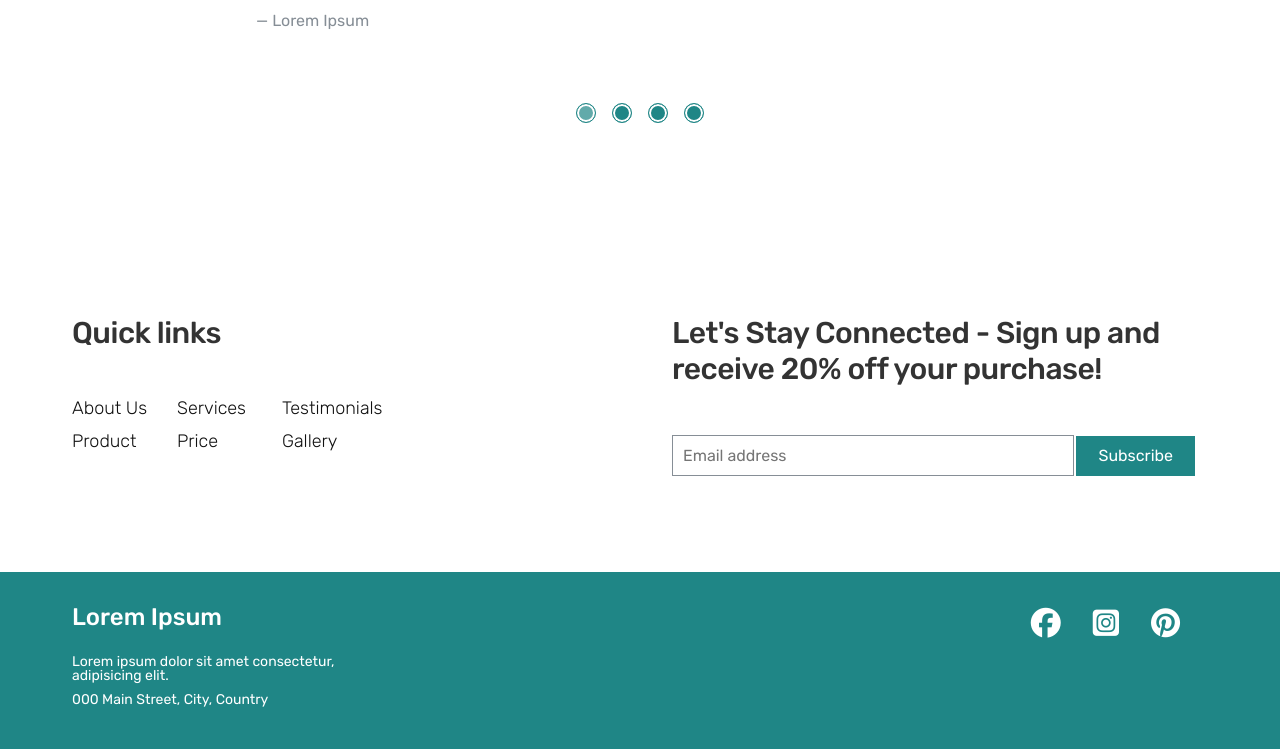
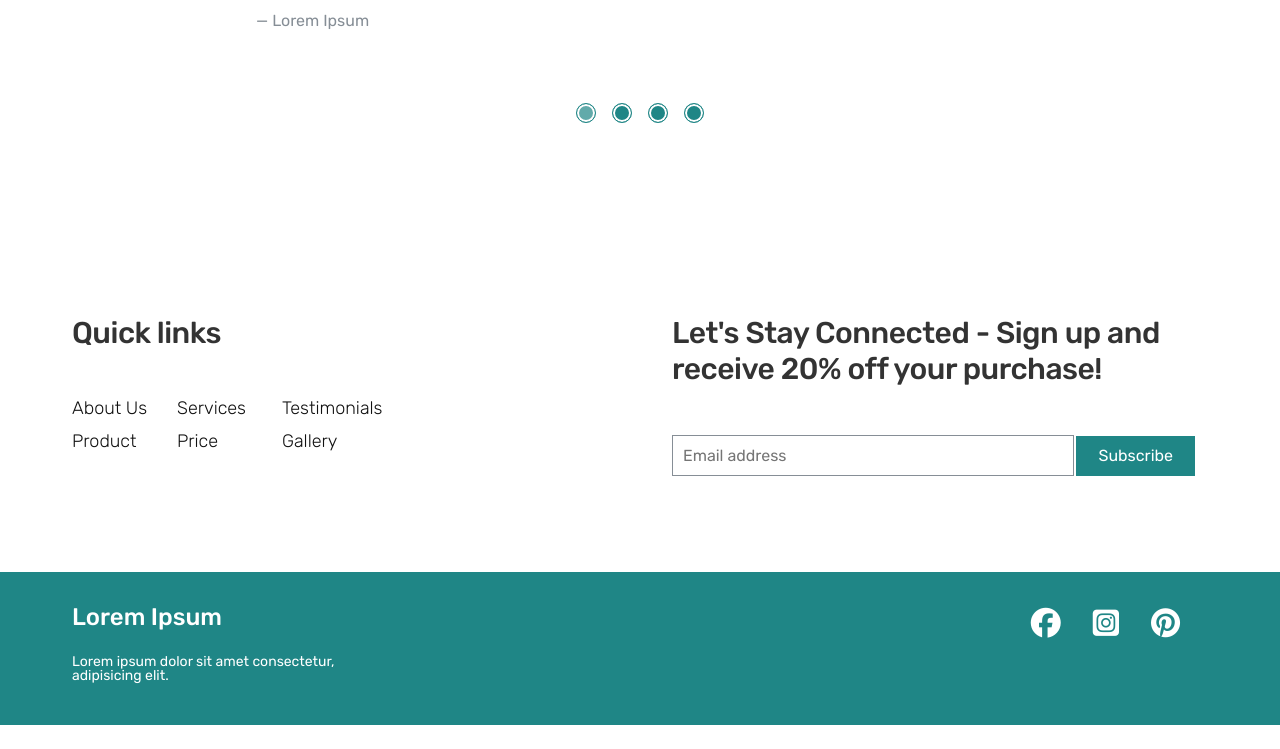
Before and after one commit to MowgliGit/website-for-homemade-soy-candles, a plain HTML site: page index.html in a window 1280 px wide. Shown: the part 4498-5247 px from the top of the page. After the commit the page ends 5223 px from the top, so only its background shows below. Drawn offline with nearby package versions, Linux system fonts and the light colour scheme.

Commit message:
some changes

```diff
--- a/index.html
+++ b/index.html
@@ -500,7 +500,6 @@
             <p class="footer-text">
               Lorem ipsum dolor sit amet consectetur, adipisicing elit.
             </p>
-            <p class="footer-text">000 Main Street, City, Country</p>
           </div>
           <div class="footer-icon">
             <i class="fab fa-facebook"></i>
```
